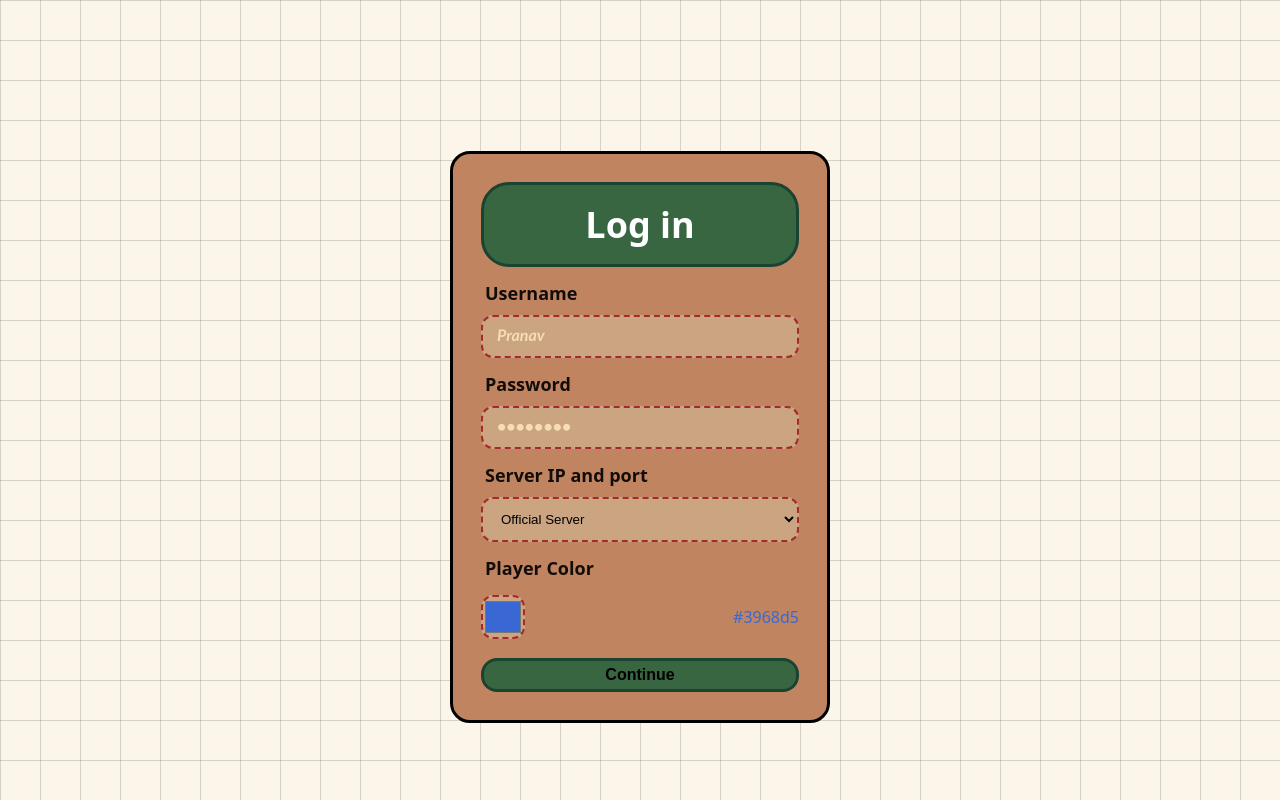
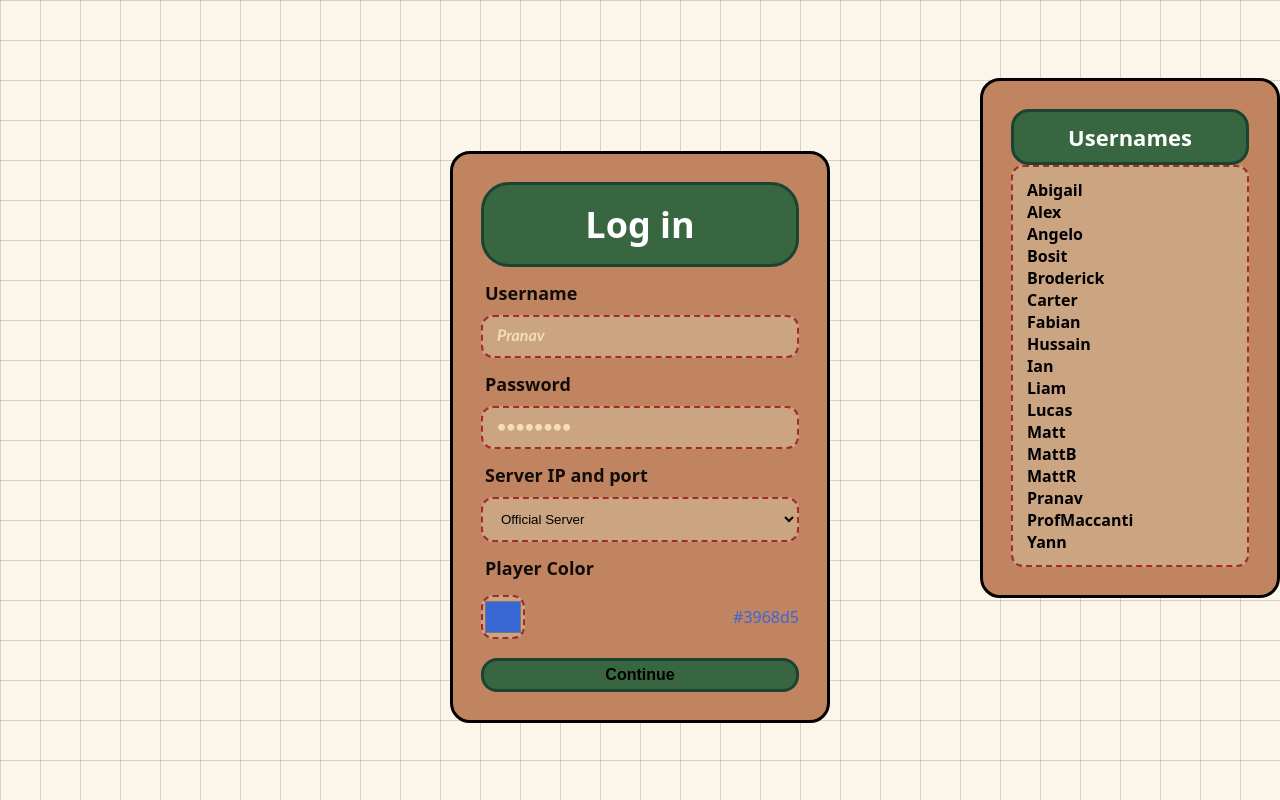
Before and after one commit to MattWockenfuss/MMO-Game, a FastAPI app: page /game in a window 1280 px wide. Run offline with FastAPI, Linux system fonts and the light colour scheme.

Commit message:
Added Usernames to sidebar on loginpage

```diff
--- a/client/static/GameLoop.js
+++ b/client/static/GameLoop.js
@@ -183,11 +183,11 @@ class GameEngine{
             and keep track of a private variable _dead which
         */
         const game = document.getElementById("game");
-        const loginFormDiv = document.getElementById("login");
+        const loginPage = document.getElementById("loginPage");
         const loginForm = document.getElementById("loginForm");
 
         game.hidden = true;
-        loginFormDiv.hidden = false;
+        loginPage.hidden = false;
         loginForm.reset();
 
 
--- a/client/static/app.js
+++ b/client/static/app.js
@@ -47,14 +47,14 @@ form.addEventListener("submit", async (event) => {
     console.log(`REPLY:    ${JSON.stringify(reply)}`);
 
     const game = document.getElementById("game");
-    const loginForm = document.getElementById("login");
+    const loginPage = document.getElementById("loginPage");
 
     if (reply.data.auth === 'ok') {
         //then move to world server(hide login)
         //start game loop and read world
         console.log("Authentication Successful: Logging In!");
         game.hidden = false;
-        loginForm.hidden = true;
+        loginPage.hidden = true;
 
         //alright, now we need to start the game loop, passing through the
         //network handler
--- a/client/static/styles.css
+++ b/client/static/styles.css
@@ -12,7 +12,25 @@ html, body {
     align-items: center;
     overflow: hidden;
 }
+#usernames {
+    background-color: #c08461;
+    width:clamp(190px,25vw,300px);
+    padding:28px;
+    border-radius:20px;
+    border:3px solid black;
+    margin-left: auto;
+    position: absolute;
+    right: 0;
+}
 
+#loginPage {
+    display: flex;
+}
+#loginFrame {
+    display: block;
+    justify-content: center;
+    position: relative;
+}
 
 canvas {
     background-color: white;
@@ -65,6 +83,35 @@ body {
     display: flex;
     justify-content: center;
 }
+
+#usernamesTitle {
+    background-color: #386641;
+    border: 3px solid #1b4332;
+    border-radius: 18px;
+    padding: 10px;
+    color: white;
+    font-size:22px;
+    font-weight:bold;
+    display: flex;
+    justify-content: center;
+}
+
+#listOfNames {
+    width:100%;
+    padding:12px 14px;
+    border:2px dashed brown;
+    background:#cba482;
+    border-radius:12px;
+    color: black;
+    font-weight: 600;
+    outline:none
+}
+
+/* belts-and-suspenders: ensure hidden always hides? */
+#loginPage[hidden], #game[hidden] {
+    display: none !important;
+}
+
 label {
     display: block;
     font-size:18px;
--- a/client/templates/game.html
+++ b/client/templates/game.html
@@ -1,6 +1,5 @@
 <!DOCTYPE html>
 <html lang="en">
-<html>
     <head>
         <meta charset = "UTF-8">
         <meta name = "viewport" content = "width=device-width, initial-scale=1.0">
@@ -9,7 +8,8 @@
         <script type="module" src="./static/app.js"></script>
     </head>
     <body>
-        <div id="login">
+        <div id="loginPage">
+            <div id="loginFrame">
                 <div id="msg">This is a Message</div>
                 <form action="/loginSubmit" method="post" class="form" id="loginForm">
                     <div id="formtitle">Log in</div>
@@ -33,6 +33,29 @@
                     <button>Continue</button>
                 </form>
             </div>
+            <div id="usernames">
+                <div id="usernamesTitle">Usernames</div>
+                <div id="listOfNames">
+                    Abigail<br>
+                    Alex<br>
+                    Angelo<br>
+                    Bosit<br>
+                    Broderick<br>
+                    Carter<br>
+                    Fabian<br>
+                    Hussain<br>
+                    Ian<br>
+                    Liam<br>
+                    Lucas<br>
+                    Matt<br>
+                    MattB<br>
+                    MattR<br>
+                    Pranav<br>
+                    ProfMaccanti<br>
+                    Yann<br>
+                </div>
+            </div>
+        </div>
         <div id="game" hidden>
             <p>This is a complex client page.</p>
             <canvas id="myCanvas"></canvas>
```
Lines whose indentation alone changed are shown as unchanged.
